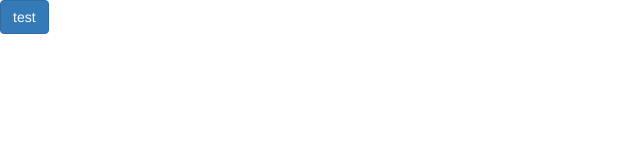
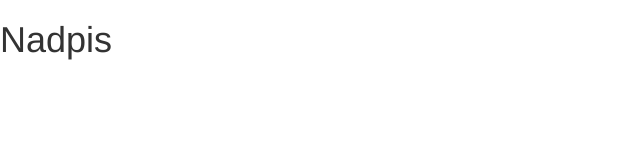
Before and after one commit to jchrtek/test, a website: page pages/index.html in a window 1280 px wide. Shown: the whole page, without its empty margins (0-640 px from the left). Drawn offline with nearby package versions, Linux system fonts and the light colour scheme.

Commit message:
Add heading

```diff
--- a/pages/index.html
+++ b/pages/index.html
@@ -4,6 +4,6 @@
 </head>
 
 <body>
-  <button class="btn btn-primary">test</button>
+  <h1>Nadpis</h1>
 </body>
 </html>
```
